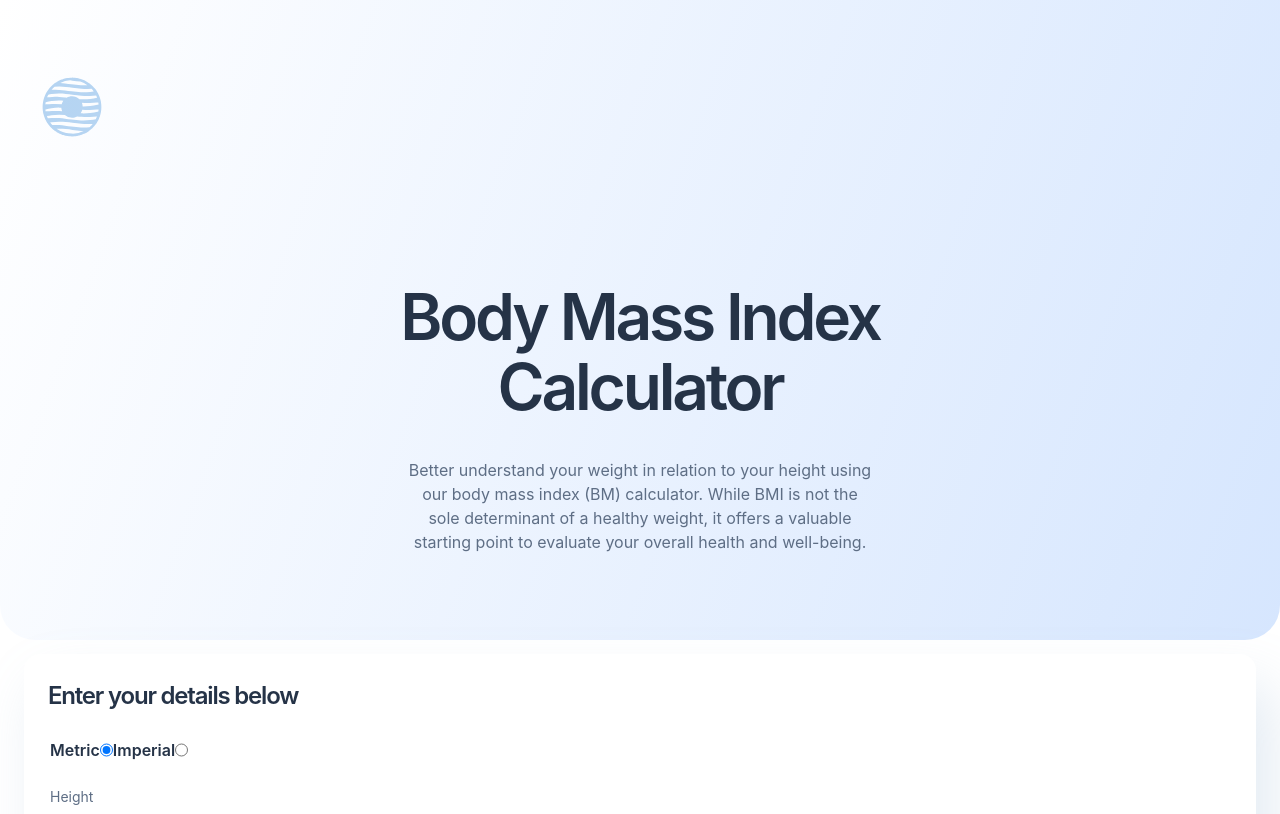
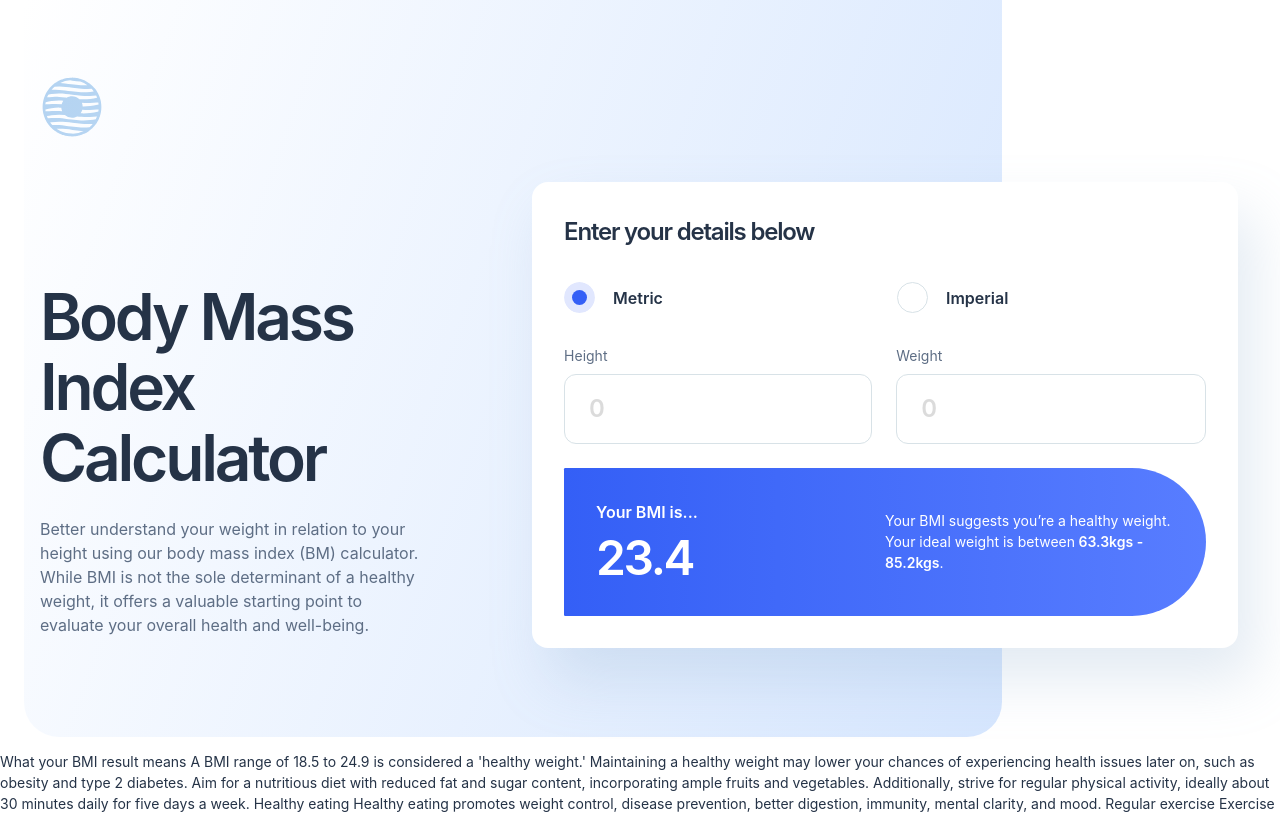
Before and after one commit to pchupchu/bmi-calculator, a React (Create React App) app: page / in a window 1280 px wide. Shown: the top 814 px of the page. Built offline with nearby package versions, Linux system fonts and the light colour scheme.

Commit message:
Add Calculator Form desktop

```diff
--- a/src/components/Background/Background.css
+++ b/src/components/Background/Background.css
@@ -7,3 +7,17 @@
   height: 640px;
   background-image: var(--gradient);
 }
+
+@media screen and (min-width: 768px) {
+  .background {
+    height: 768px;
+  }
+}
+
+@media screen and (min-width: 1280px) {
+  .background {
+    height: 737px;
+    width: 978px;
+    margin-left: 24px;
+  }
+}
--- a/src/components/Calculator/Calculator.css
+++ b/src/components/Calculator/Calculator.css
@@ -1,6 +1,12 @@
 .calculator {
   padding: 0 24px;
   z-index: 1;
+}
+
+@media screen and (min-width: 768px) {
+  .calculator {
+    padding: 0 42px 0 40px;
+  }
 }
 
 .calculator__container {
@@ -14,10 +20,22 @@
   gap: 24px;
 }
 
+@media screen and (min-width: 768px) {
+  .calculator__container {
+    padding: 32px;
+  }
+}
+
 .calculator__form {
   display: flex;
   flex-direction: column;
   gap: 24px;
+}
+
+@media screen and (min-width: 768px) {
+  .calculator__form {
+    gap: 32px;
+  }
 }
 
 .calculator__title {
@@ -28,9 +46,18 @@
 }
 
 .calculator__system {
+  margin: 0;
   padding: 0;
   display: flex;
   border: none;
+  gap: 24px;
+}
+
+.calculator__custom-radio {
+  display: flex;
+  align-items: center;
+  width: 50%;
+  min-width: 128px;
 }
 
 .calculator__system-label {
@@ -39,21 +66,46 @@
   line-height: var(--body-line-height);
 }
 
+.calculator__choice {
+  appearance: none;
+  width: 31px;
+  height: 31px;
+  border: none;
+  border: 1px solid var(--light-grey);
+  border-radius: 50%;
+  margin-right: 18px;
+  cursor: pointer;
+}
+
+.calculator__choice:checked {
+  background-image: url('../../images/icon-choise.svg');
+  border: none;
+}
+
 .calculator__info {
+  margin: 0;
   display: flex;
   flex-direction: column;
   padding: 0;
   border: none;
+  gap: 16px;
+}
+
+@media screen and (min-width: 768px) {
+  .calculator__info {
+    flex-direction: row;
+    gap: 24px;
+  }
 }
 
 .calculator__label {
   color: var(--grey);
   font-size: var(--body-s);
   line-height: var(--body-line-height);
-  margin-bottom: 8px;
 }
 
 .calculator__input {
+  margin-top: 8px;
   padding: 20px 24px;
   width: 100%;
   box-sizing: border-box;
@@ -63,11 +115,10 @@
   border-radius: 12px;
   border: 1px solid var(--light-grey);
   background-color: var(--white);
-  margin-bottom: 16px;
 }
 
-.calculator__input:last-child {
-  margin-bottom: 0;
+.calculator__input::placeholder {
+  opacity: 0.25;
 }
 
 .calculator__result {
@@ -75,7 +126,25 @@
   border-radius: 16px;
   background-image: var(--blue-gradient);
   color: var(--white);
+  display: flex;
+  flex-direction: column;
+  gap: 24px;
 }
+
+@media screen and (min-width: 768px) {
+  .calculator__result {
+    border-radius: 16px 999px 999px 16px;
+    flex-direction: row;
+    align-items: center;
+    justify-content: space-between;
+  }
+}
+
+/* .calculator__inner {
+  display: flex;
+  flex-direction: column;
+  gap: 24px;
+} */
 
 .calculator__result-desc {
   margin: 0 0 8px;
@@ -85,7 +154,7 @@
 }
 
 .calculator__weight {
-  margin: 0 0 24px;
+  margin: 0;
   font-size: var(--heading-l);
   font-weight: 600;
   line-height: var(--heading-line-height);
@@ -99,6 +168,12 @@
   line-height: var(--body-line-height);
 }
 
+@media screen and (min-width: 768px) {
+  .calculator__text {
+    width: 50%;
+  }
+}
+
 .calculator__range {
   font-weight: 600;
 }
--- a/src/components/Calculator/Calculator.js
+++ b/src/components/Calculator/Calculator.js
@@ -7,20 +7,20 @@ function Calculator() {
         <form className="calculator__form">
           <h2 className="calculator__title">Enter your details below</h2>
           <fieldset className="calculator__system">
-            <label for="metric" className="calculator__system-label">
-              Metric
-            </label>
+            <div class="calculator__custom-radio">
               <input
                 type="radio"
                 name="choice"
                 id="metric"
                 value="metric"
+                className="calculator__choice"
                 checked
-              className="calculator__choice"
               />
-            <label for="imperial" className="calculator__system-label">
-              Imperial
+              <label for="metric" className="calculator__system-label">
+                Metric
               </label>
+            </div>
+            <div class="calculator__custom-radio">
               <input
                 type="radio"
                 name="choice"
@@ -28,39 +28,49 @@ function Calculator() {
                 value="imperial"
                 className="calculator__choice"
               />
+              <label for="imperial" className="calculator__system-label">
+                Imperial
+              </label>
+            </div>
           </fieldset>
           <fieldset class="calculator__info">
+            <div className="calculator__info-container">
               <label for="height" className="calculator__label">
                 Height
               </label>
               <input
-              type="text"
+                type="number"
                 className="calculator__input"
                 id="height"
                 name="height"
-              placeholder=""
+                placeholder="0"
                 required
                 // value={values.height || ""}
                 // onChange={handleChange}
               />
+            </div>
+            <div className="calculator__info-container">
               <label for="weight" className="calculator__label">
                 Weight
               </label>
               <input
-              type="text"
+                type="number"
                 className="calculator__input"
                 id="weight"
                 name="weight"
-              placeholder=""
+                placeholder="0"
                 required
                 // value={values.height || ""}
                 // onChange={handleChange}
               />
+            </div>
           </fieldset>
         </form>
         <div className="calculator__result">
+          <div className="calculator__inner">
             <p className="calculator__result-desc">Your BMI is...</p>
             <h3 className="calculator__weight">23.4</h3>
+          </div>
           <p className="calculator__text">
             Your BMI suggests you’re{" "}
             <span className="calculator__text calculator__classification">
--- a/src/components/Header/Header.css
+++ b/src/components/Header/Header.css
@@ -14,7 +14,7 @@
   }
 }
 
-@media screen and (min-width: 920px) {
+@media screen and (min-width: 1024px) {
   .header {
     padding: 75px 40px 43px;
     justify-content: start;
@@ -26,7 +26,7 @@
   height: 40px;
 }
 
-@media screen and (min-width: 920px) {
+@media screen and (min-width: 1024px) {
   .header__logo {
     width: 64px;
     height: 64px;
--- a/src/components/Hero/Hero.css
+++ b/src/components/Hero/Hero.css
@@ -14,10 +14,9 @@
   }
 }
 
-@media screen and (min-width: 920px) {
+@media screen and (min-width: 1280px) {
   .hero {
     padding: 100px 40px;
-    gap: 35px;
   }
 }
 
@@ -37,11 +36,12 @@
   }
 }
 
-@media screen and (min-width: 920px) {
+@media screen and (min-width: 1024px) {
   .hero__title {
     font-size: var(--heading-xl);
     letter-spacing: -3.2px;
     max-width: 564px;
+    text-align: left;
   }
 }
 
@@ -53,8 +53,9 @@
   z-index: 1;
 }
 
-@media screen and (min-width: 920px) {
+@media screen and (min-width: 1024px) {
   .hero__text {
     max-width: 465px;
+    text-align: left;
   }
 }
--- a/src/components/Landing/Landing.css
+++ b/src/components/Landing/Landing.css
@@ -2,3 +2,10 @@
   display: flex;
   flex-direction: column;
 }
+
+@media screen and (min-width: 1024px) {
+  .landing {
+    flex-direction: row;
+    gap: 32px;
+  }
+}
```
Also changed, not shown: src/images/icon-choise.svg (added). Lines whose indentation alone changed are shown as unchanged.
